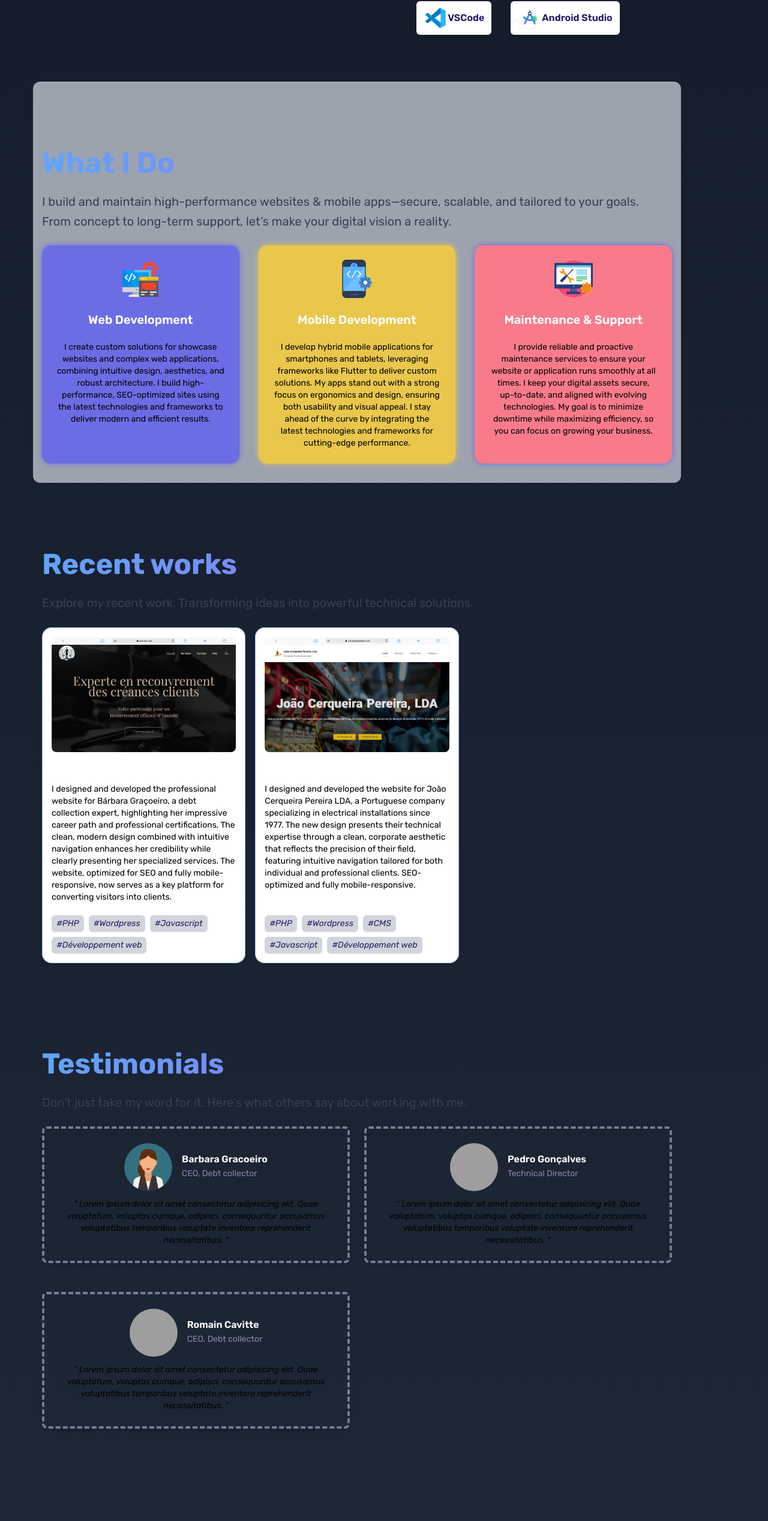
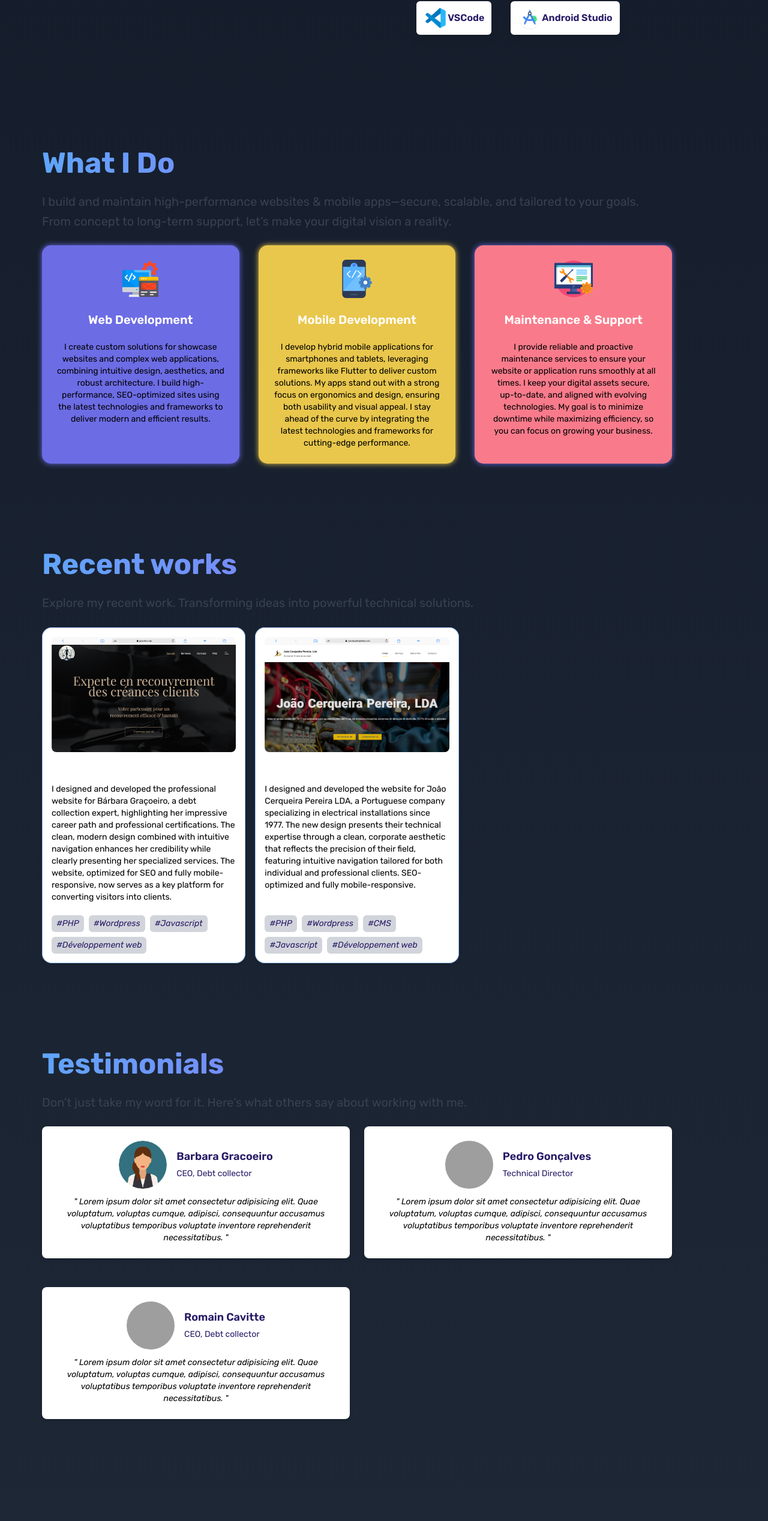
Before and after one commit to NunoFernandesSa/nunoweb, a React (Vite) app: page / in a window 1280 px wide. Shown: the part 1464-4000 px from the top of the page at 60% size. Built offline with nearby package versions, Linux system fonts and the light colour scheme; no server answers; grey boxes are pictures that could not be loaded.

Commit message:
style(components): remove redundant bg classes and update text colors
- Remove dark mode and gray background from Services component as they're not needed
- Update testimonials styling with consistent text colors and remove border
- Add background color to testimonials content for better visibility

```diff
--- a/src/components/services/Services.jsx
+++ b/src/components/services/Services.jsx
@@ -18,7 +18,7 @@ export default function Services() {
   return (
     <section
       id="services"
-      className="section container section__size bg-gray-400 dark:bg-gray-900 rounded-xl"
+      className="section container section__size rounded-xl"
     >
       <h2 className="section__title">What I Do</h2>
       <div className="section__subtitle">
--- a/src/components/testimonials/testimonials.css
+++ b/src/components/testimonials/testimonials.css
@@ -3,15 +3,18 @@
 }
 
 .testimonials__content {
-  @apply flex flex-col justify-center items-center text-center p-6 border-4 border-dashed border-secondary mb-6 rounded-lg shadow-md;
+  @apply flex flex-col justify-center items-center text-center p-6 mb-6 rounded-lg shadow-md  bg-textPrimary;
 }
 
 .testimonial__author {
   @apply flex flex-row justify-start items-center text-start gap-4 mb-3;
 }
+.testimonial__author h3 {
+  @apply text-primary text-lg;
+}
 
 .testomonial__subtitle {
-  @apply text-[#8b88b1] text-sm;
+  @apply text-primary text-sm;
 }
 
 .comment {
```
